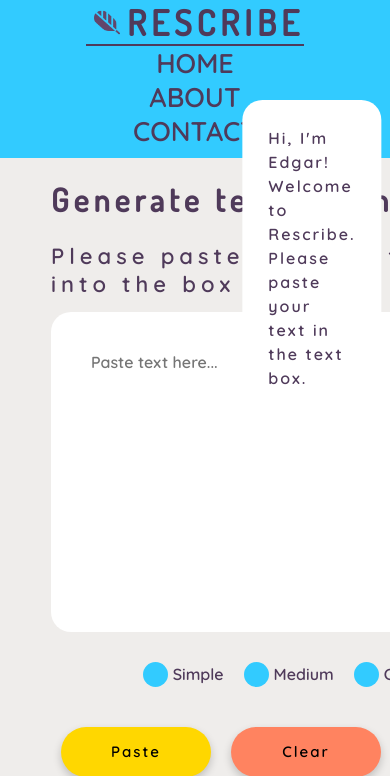
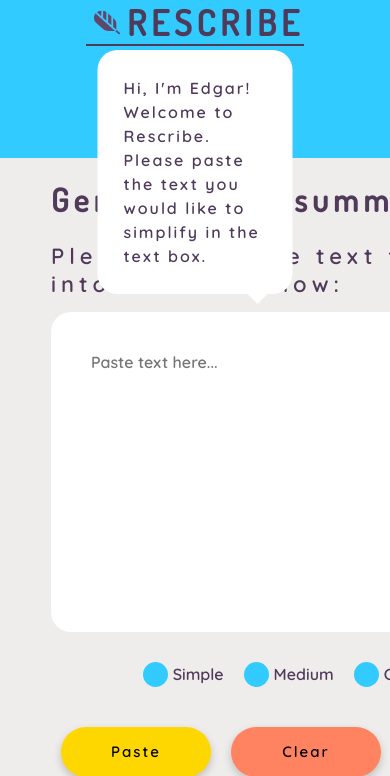
Before and after one commit to ilona-krasnova/IRM4900, a PHP site: page / in a window 390 px wide; the page is wider, and only the part inside the window is pictured. Shown: the top 776 px of that part. Run offline with PHP 8.4, Linux system fonts and the light colour scheme.

Commit message:
Update index.php/styles.css
Updating paste function/talk bubble style

```diff
--- a/index.php
+++ b/index.php
@@ -60,10 +60,10 @@
 
             <div class="sideLayout">
               <!-- Text bubble container -->
-               <div class="textBubble">
+              <div class="textBubble">
                  <div class="talk-bubble talk-bubble-triangle">
                    <div class="talktext">
-                     <p>Hi, I'm Edgar! Welcome to Rescribe. Please paste your text in the text box.</p>
+                     <p>Hi, I'm Edgar! Welcome to Rescribe. Please paste the text you would like to simplify in the text box.</p>
                    </div>
                  </div>
                </div>
@@ -104,7 +104,7 @@
 
                 //Paste copied text
                 function pasteText() {
-                    navigator.clipboard.readText()
+                  if (navigator.clipboard) { navigator.clipboard.readText()
                         .then(text => {
                             // Paste text textarea
                             document.getElementById('textAI').value = text;
@@ -112,8 +112,10 @@
                         .catch(err => {
                             console.error('Failed to read clipboard contents: ', err);
                         });
+                } else {
+                  alert('Unable to read from browsers clipboard. Please paste manually.')
                 }
-
+              }
                 //Clear text from the textarea
                 function clearText() {
                 document.getElementById("textAI").value = "";
--- a/styles.css
+++ b/styles.css
@@ -261,7 +261,7 @@
   /* Edgar talk bubble */
   .talk-bubble {
       position: absolute;
-      top: 100px;
+      top: 80px;
       left: 80%;
       transform: translateX(-50%);
       max-width: 300px;
@@ -296,6 +296,16 @@
       white-space: pre-wrap;
       margin: 0 auto;
       letter-spacing: 2px;
+  }
+
+  /* Media query for mobile screens */
+  @media screen and (max-width: 768px) {
+      .talk-bubble {
+          top: 50px;
+          left: 50%;
+          transform: translateX(-50%);
+          max-width: 200px;
+      }
   }
 
   /*Contact us page - icon/ images*/
```
Lines whose indentation alone changed are shown as unchanged.
